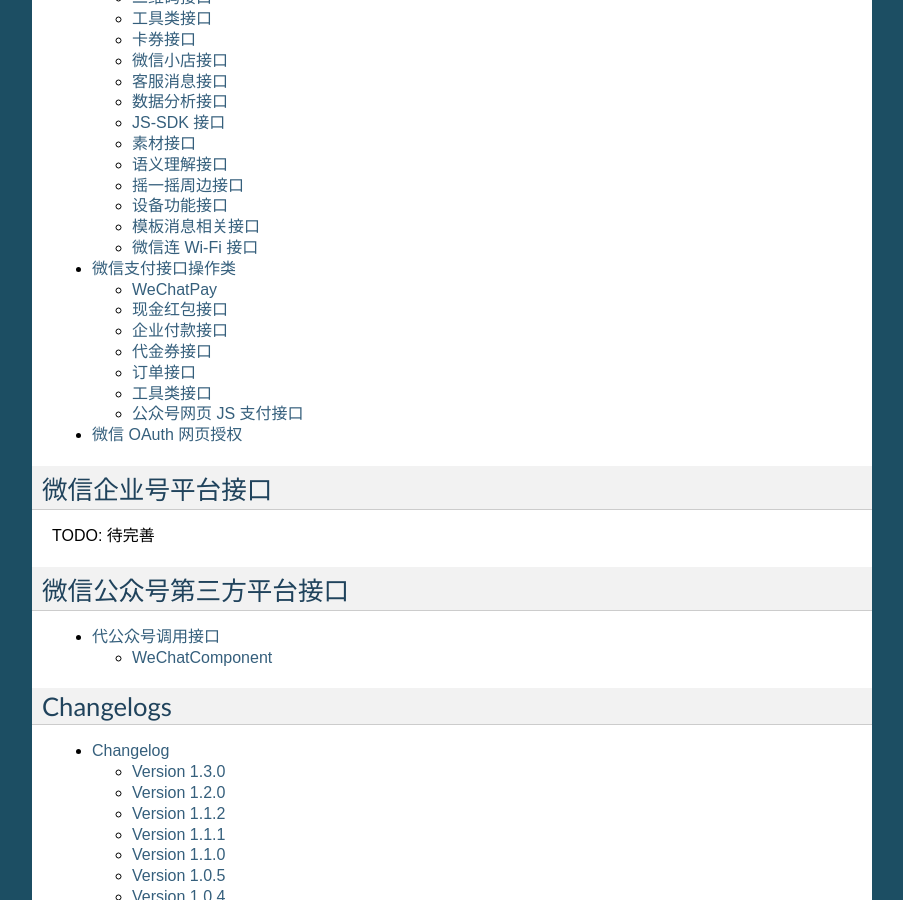
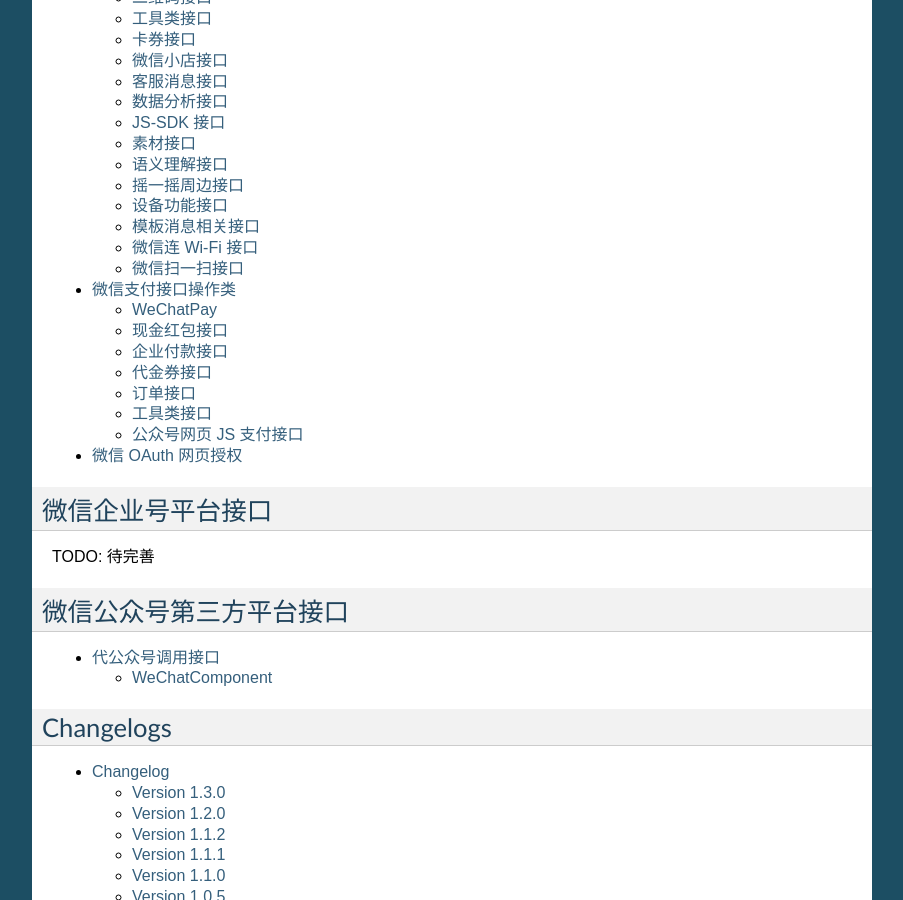
Before and after one commit to wechatpy/wechatpy, a Sphinx documentation site: the page built from docs/index.rst, in a window 1280 px wide and 900 px high, scrolled down 1352 px. Shown: the whole window, without its empty margins (198-1101 px from the left). Built offline with Sphinx 7.4.7, drawn with Linux system fonts in a browser that asks for light colours.

Commit message:
Add WeChatScan documentation in client section

```diff
--- a/docs/client.rst
+++ b/docs/client.rst
@@ -141,3 +141,9 @@
 
 .. autoclass:: WeChatWiFi
    :members:
+
+微信扫一扫接口
+----------------------------------
+
+.. autoclass:: WeChatScan
+   :members:
```
Also changed, not shown: 1 other file.
